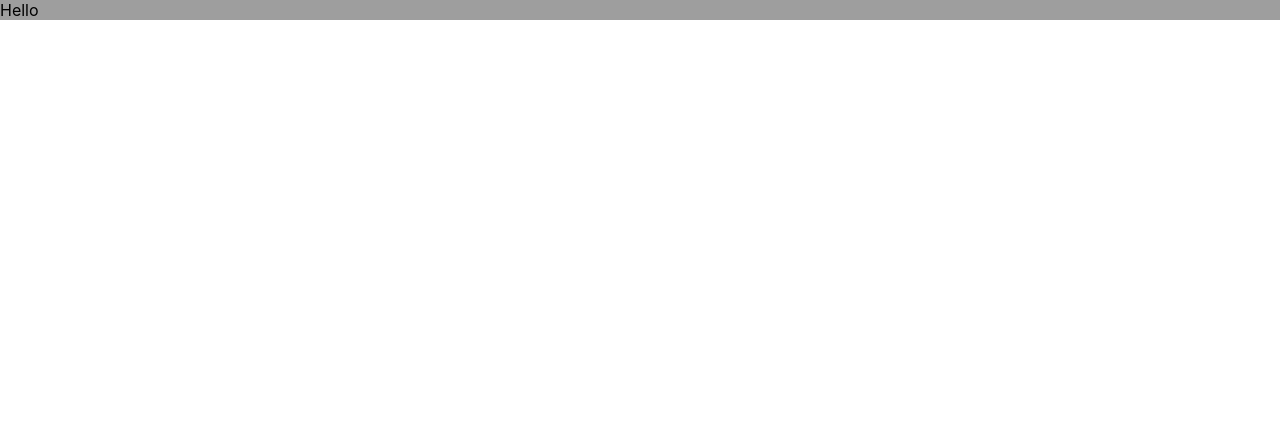
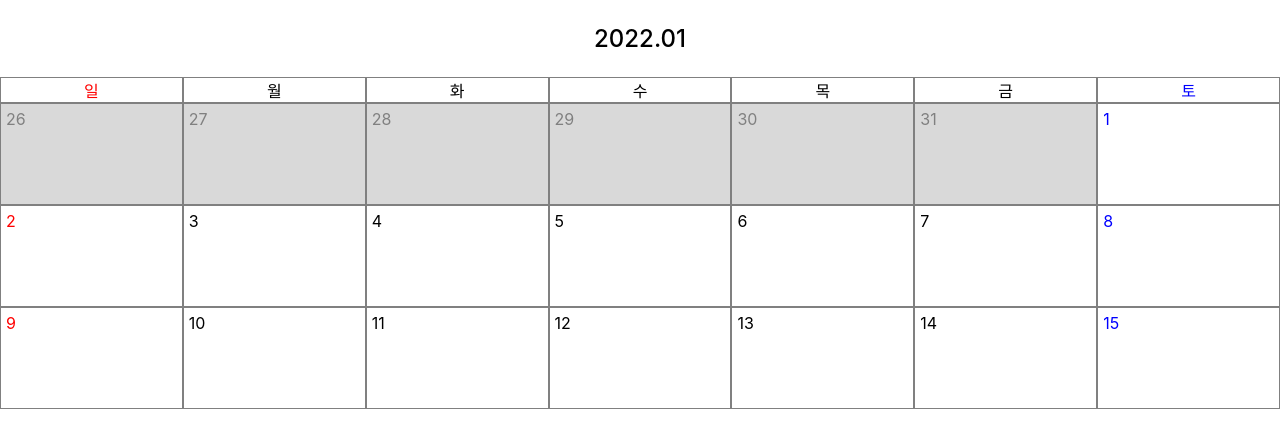
Before and after one commit to develinu/calendarTodo, a React (Create React App) app: page / in a window 1280 px wide. Shown: the top 448 px of the page. Built offline with nearby package versions, Linux system fonts and the light colour scheme.

Commit message:
feat: 캘린더 구현

```diff
--- a/src/App.js
+++ b/src/App.js
@@ -1,12 +1,89 @@
 import React from 'react';
 import './App.scss';
+import calendarData from './Data/calendar'
 
 const App = () => {
   return (
     <div className="app">
-      Hello
+      <Calendar calendarData={calendarData} />
     </div>
   );
 }
 
+const Calendar = (props) => {
+  const { title, header, elements, disabled } = props.calendarData
+  const weekDaysCount = header.length
+  const weekCount = Math.ceil(elements.length / weekDaysCount)
+
+  const getDayOfWeekName = (idx) => {
+    const dowEnum = {
+      0: "sun",
+      1: "mon",
+      2: "tue",
+      3: "wed",
+      4: "thu",
+      5: "fri",
+      6: "sat"
+    }
+    return dowEnum[idx]
+  }
+
+  const onClickDayHandler = (day, disabled) => {
+    if (disabled) {
+      return
+    }
+
+    console.log(`clicked ${day}`)
+  }
+
+  return (
+    <div className="calendar">
+      <div className="title">
+        <p> {title.year}.{title.month.toString().padStart(2, "0")} </p>
+      </div>
+      <div className="body">
+        <div className="header">
+          {
+            // dow : Day of Week
+            header.map((dow, idx) => {
+              return <span key={idx} className={`dow ${getDayOfWeekName(idx)}`} >{dow}</span>
+            })
+          }
+        </div>
+
+        <div className="elements">
+          {
+            [...Array(weekCount)].map((e, idx) => {
+              return (
+                <div key={e} className="week">
+                  {
+                    elements.slice(idx * weekDaysCount, (idx+1) * weekDaysCount).map((e, idx ) => {
+                      return <CalendarDay
+                        day={e}
+                        dayOfWeek={getDayOfWeekName(idx)}
+                        disabled={disabled.includes(e)}
+                        onClickDayHandler={onClickDayHandler} />
+                    })
+                  }
+                </div>
+              )
+            })
+          }
+
+        </div>
+      </div>
+    </div>
+  )
+}
+
+const CalendarDay = (props) => {
+  const { day, dayOfWeek, disabled, onClickDayHandler } = props
+
+  return (
+    <span className={`element ${dayOfWeek} ${disabled ? "disabled" : ""}`} onClick={() => onClickDayHandler(day, disabled)}>
+      <p>{day}</p>
+    </span>
+  )
+}
+
 export default App;
--- a/src/App.scss
+++ b/src/App.scss
@@ -1,5 +1,62 @@
 // app
 
 .app {
-  background:#9e9e9e;
+  .calendar {
+    .title {
+      display: flex;
+      justify-content: center;
+      p {
+        font-size: 24px;
+        font-weight: 500;
+      }
+    }
+
+    .body {
+      .header {
+        display: flex;
+        justify-content: center;
+        // margin: 20px 0;
+
+        .dow {
+          width: 200px;
+          text-align: center;
+          border: 1px solid grey;
+        }
+      }
+      .elements {
+        .week {
+          display: flex;
+          justify-content: center;
+
+          .element {
+            width: 200px;
+            height: 100px;
+            border: 1px solid grey;
+            cursor: pointer;
+
+            p {
+              text-align: left;
+              margin: 0;
+              padding: 5px;
+              width: 100%;
+              height: 100%;
+              box-sizing: border-box;
+            }
+          }
+
+          .disabled {
+            color: grey !important;
+            cursor: default !important;
+            background-color: rgba(0, 0, 0, 0.15);
+          }
+        }
+      }
+      .sun {
+        color: red;
+      }
+      .sat {
+        color: blue;
+      }
+    }
+  }
 }
--- /dev/null
+++ b/src/Data/calendar.js
@@ -0,0 +1,11 @@
+const calendar = {
+  "title": {
+    "year": 2022,
+    "month": 1
+  },
+  "header": ["일", "월", "화", "수", "목", "금", "토"],
+  "elements": [26, 27, 28, 29, 30, 31, ...[...Array(15).keys()].map(e => { return e+1 })],
+  "disabled": [26, 27, 28, 29, 30, 31]
+}
+
+export default calendar;
```
